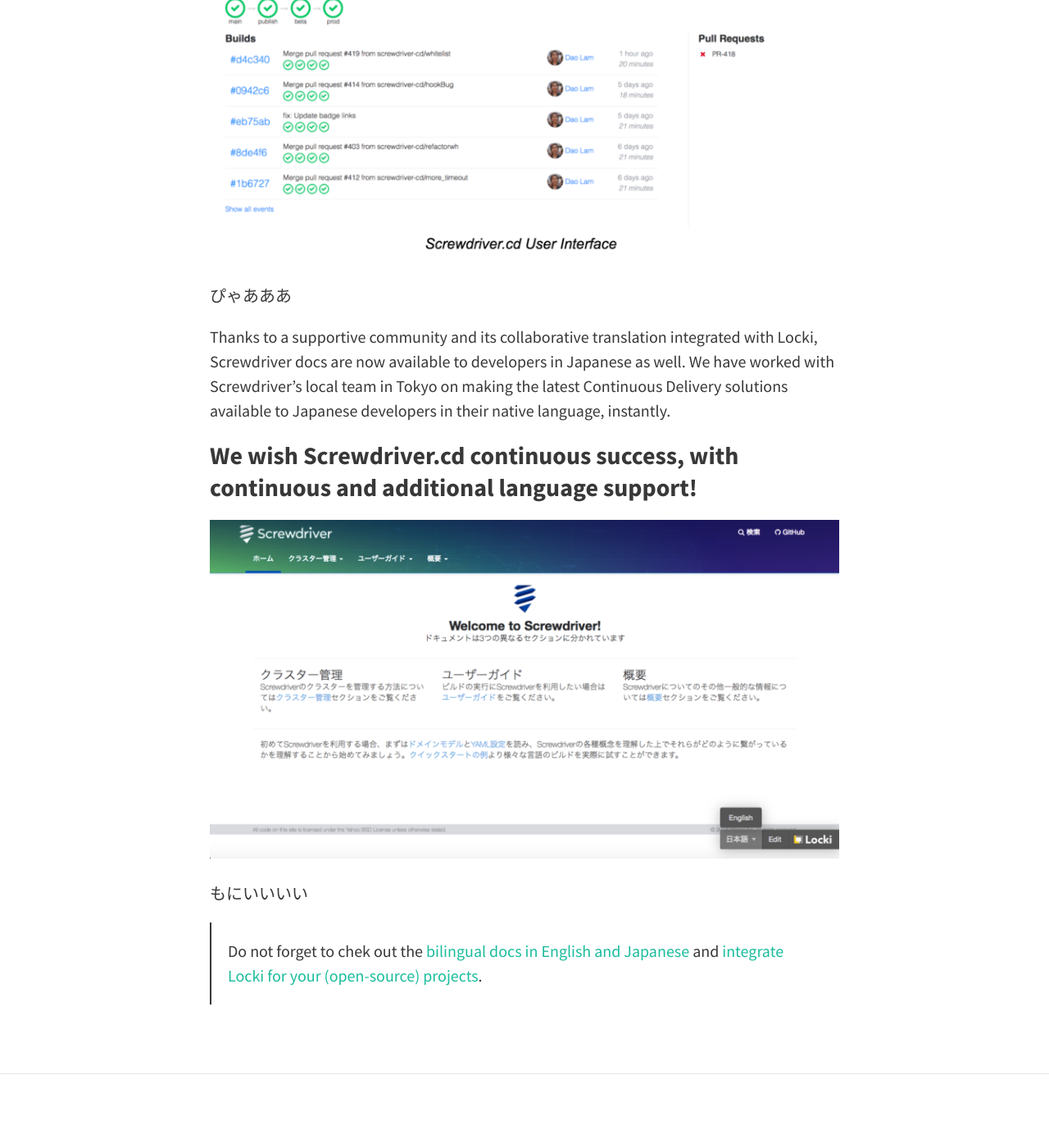
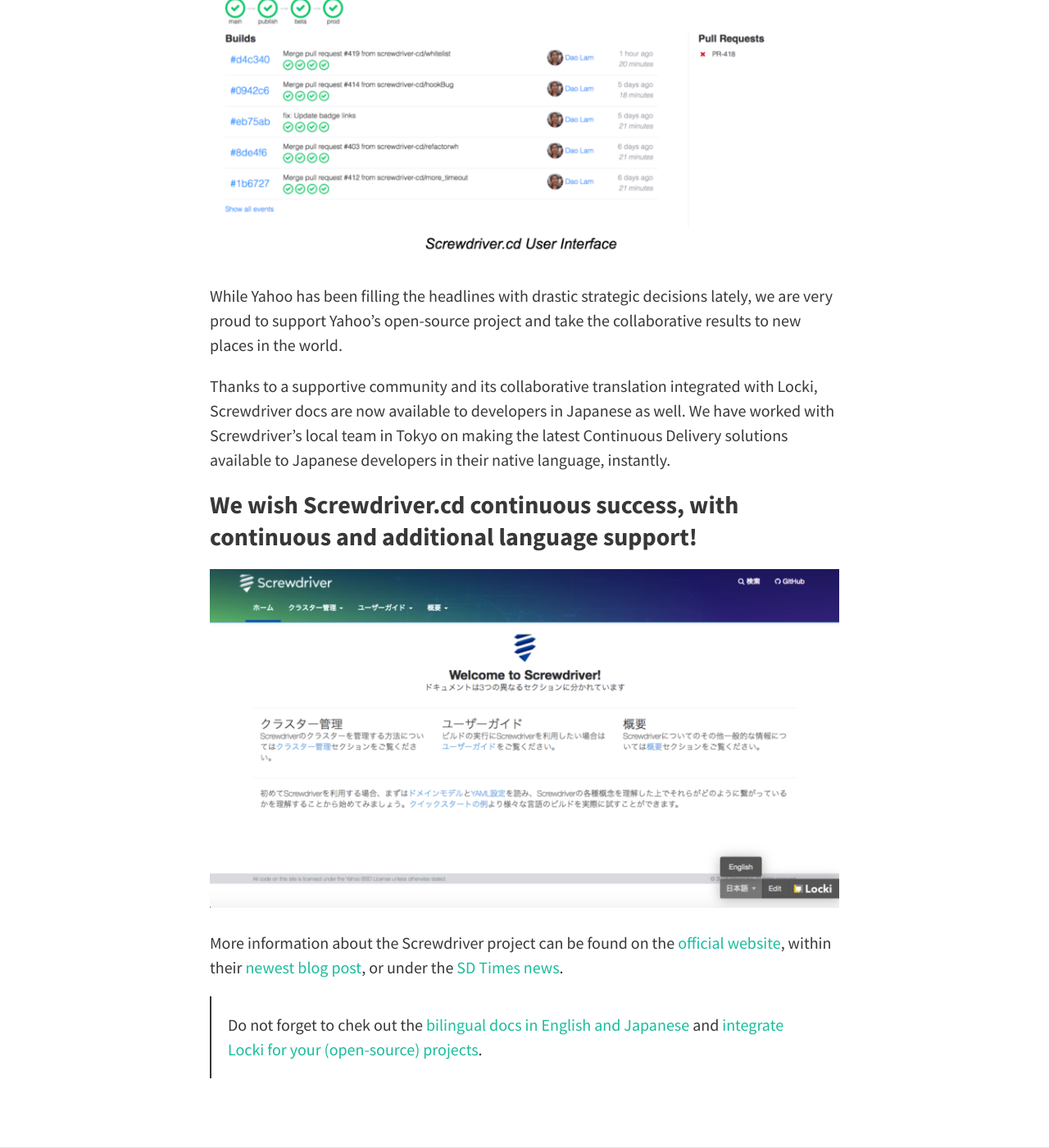
Before and after one commit to team-pal/locki-blog, a Jekyll site: the page built from _posts/ja/2017-01-13-screwdriver.md, in a window 1280 px wide and 1400 px high, scrolled down 729 px. Shown: the whole window at 82% size. Built offline with Jekyll 4.4.1, drawn with Linux system fonts in a browser that asks for light colours; nearby versions of some CDN libraries; our own code applies the rules of GitHub Pages for plain Markdown files; before the commit the page ends 2039 px from its top, so only the background shows below that.

Commit message:
Committed via Localize

```diff
--- a/_posts/ja/2017-01-13-screwdriver.md
+++ b/_posts/ja/2017-01-13-screwdriver.md
@@ -11,7 +11,7 @@
 
 ![Screwdriver UI](/img/screwdriver.png)
 
-ぴゃあああ
+While Yahoo has been filling the headlines with drastic strategic decisions lately, we are very proud to support Yahoo's open-source project and take the collaborative results to new places in the world.
 
 Thanks to a supportive community and its collaborative translation integrated with Locki, Screwdriver docs are now available to developers in Japanese as well. We have worked with Screwdriver's local team in Tokyo on making the latest Continuous Delivery solutions available to Japanese developers in their native language, instantly.
 
@@ -19,6 +19,6 @@
 
 ![Screwdriver Locki Screenshot](/img/screwdriver_locki.png)
 
-もにいいいい
+More information about the Screwdriver project can be found on the <a href="http://screwdriver.cd">official website</a>, within their <a href="https://yahooeng.tumblr.com/post/155765242061/open-sourcing-screwdriver-yahoos-continuous">newest blog post</a>, or under the <a href="http://sdtimes.com/yahoo-open-sources-continuous-delivery-tool-screwdriver/">SD Times news</a>.
 
 > Do not forget to chek out the <a href="http://docs.screwdriver.cd">bilingual docs in English and Japanese</a> and <a href="https://locki.io">integrate Locki for your (open-source) projects</a>.
```
